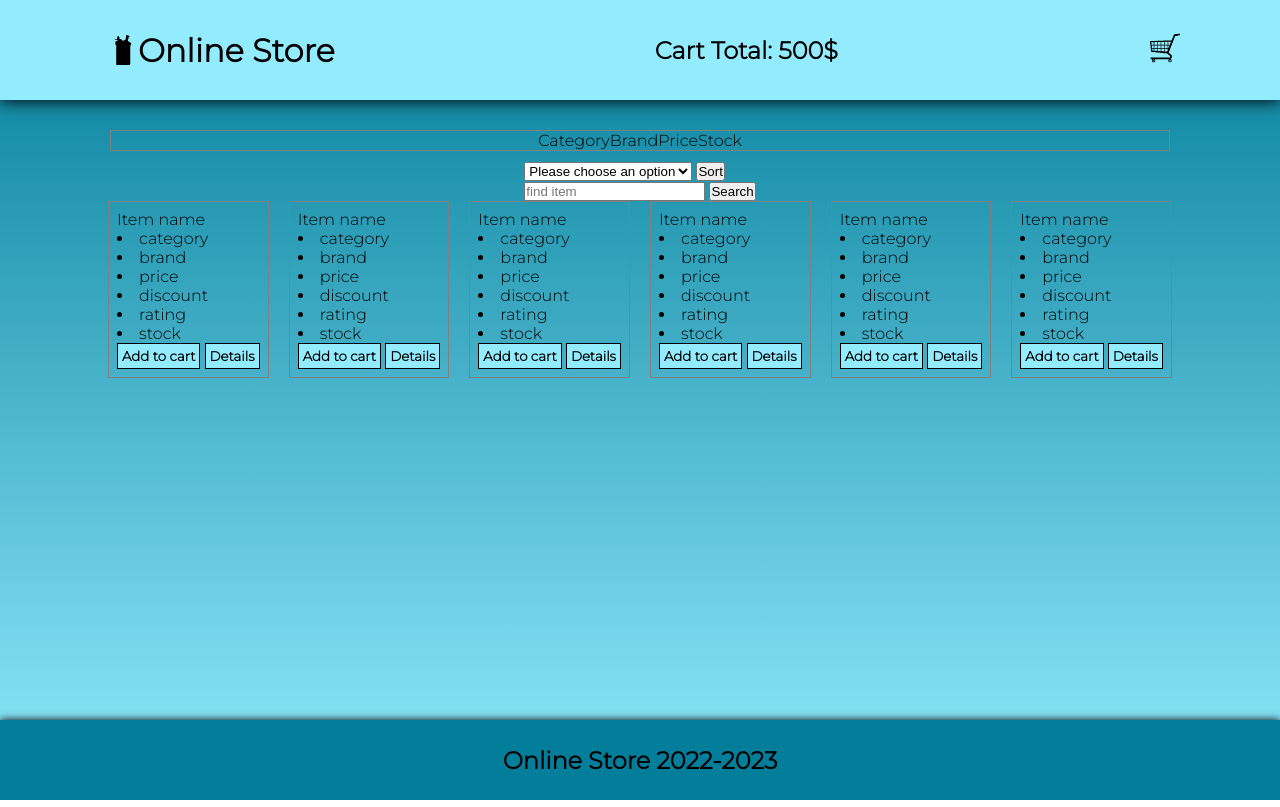
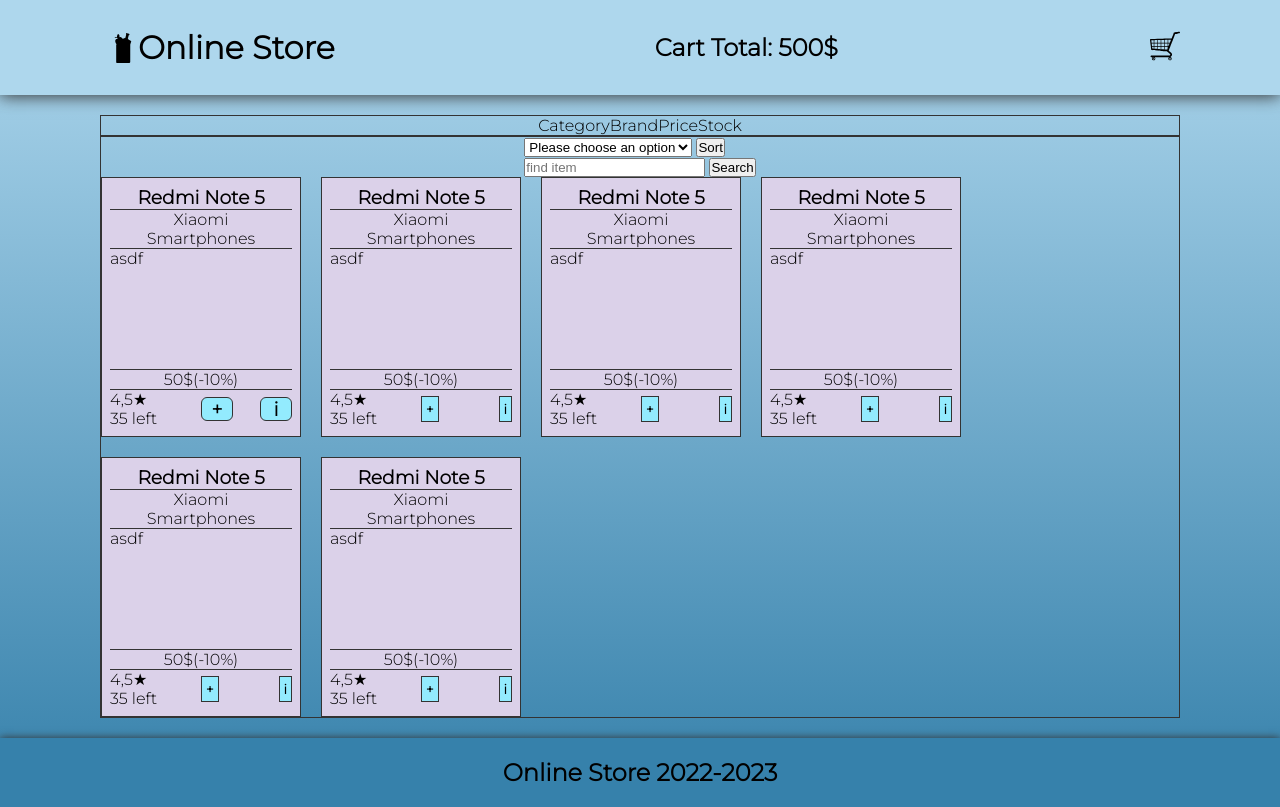
Before and after one commit to elinven/online-store, a website built with webpack: page src/index.html in a window 1280 px wide. Built offline with nearby package versions, Linux system fonts and the light colour scheme.

Commit message:
feat: change design

```diff
--- a/src/index.html
+++ b/src/index.html
@@ -26,6 +26,8 @@
             class="header-logo-bag"
             src="./assets/img/icons/shopping-bag.svg"
             alt="shopping bag"
+            width="30"
+            height="30"
           />
           <h1 class="header-logo-text">Online Store</h1>
         </div>
@@ -36,6 +38,8 @@
           class="header-shopping-cart"
           src="./assets/img/icons/shopping-cart.svg"
           alt="shopping cart"
+          width="30"
+          height="30"
       /></a>
     </header>
     <main class="main">
@@ -64,82 +68,148 @@
         </div>
         <div class="goods-showcase">
           <div class="goods-item">
-            <div class="goods-item-name">Item name</div>
-            <ul class="goods-item-info">
-              <li class="goods-item-info-category">category</li>
-              <li class="goods-item-info-brand">brand</li>
-              <li class="goods-item-info-price">price</li>
-              <li class="goods-item-info-discount">discount</li>
-              <li class="goods-item-info-rating">rating</li>
-              <li class="goods-item-info-stock">stock</li>
-            </ul>
-            <button class="goods-item-add">Add to cart</button>
-            <button class="goods-item-details">Details</button>
+            <div class="goods-item-upper-section">
+              <h3 class="goods-item-name">Redmi Note 5</h3>
+              <div class="goods-item-category-and-brand-wrapper">
+                <p class="goods-item-info-brand">Xiaomi</p>
+                <p class="goods-item-info-category">Smartphones</p>
+              </div>
+            </div>
+            <div class="goods-item-photo">asdf</div>
+            <div class="goods-item-info">
+              <div class="goods-item-info-price">50$</div>
+              <div class="goods-item-info-discount">(-10%)</div>
+            </div>
+            <div class="goods-item-lower-section">
+              <div class="goods-item-rating-and-stock">
+                <div class="goods-item-rating">4,5★</div>
+                <div class="goods-item-stock">35 left</div>
+              </div>
+              <div class="goods-item-buttons">
+                <button class="goods-item-button goods-item-add">+</button>
+                <button class="goods-item-button goods-item-details">i</button>
+              </div>
+            </div>
           </div>
           <div class="goods-item">
-            <div class="goods-item-name">Item name</div>
-            <ul class="goods-item-info">
-              <li class="goods-item-info-category">category</li>
-              <li class="goods-item-info-brand">brand</li>
-              <li class="goods-item-info-price">price</li>
-              <li class="goods-item-info-discount">discount</li>
-              <li class="goods-item-info-rating">rating</li>
-              <li class="goods-item-info-stock">stock</li>
-            </ul>
-            <button class="goods-item-add">Add to cart</button>
-            <button class="goods-item-details">Details</button>
+            <div class="goods-item-upper-section">
+              <h3 class="goods-item-name">Redmi Note 5</h3>
+              <div class="goods-item-category-and-brand-wrapper">
+                <p class="goods-item-info-brand">Xiaomi</p>
+                <p class="goods-item-info-category">Smartphones</p>
+              </div>
+            </div>
+            <div class="goods-item-photo">asdf</div>
+            <div class="goods-item-info">
+              <div class="goods-item-info-price">50$</div>
+              <div class="goods-item-info-discount">(-10%)</div>
+            </div>
+            <div class="goods-item-lower-section">
+              <div class="goods-item-rating-and-stock">
+                <div class="goods-item-rating">4,5★</div>
+                <div class="goods-item-stock">35 left</div>
+              </div>
+              <div class="goods-item-buttons">
+                <button class="goods-item-add">+</button>
+                <button class="goods-item-details">i</button>
+              </div>
+            </div>
           </div>
           <div class="goods-item">
-            <div class="goods-item-name">Item name</div>
-            <ul class="goods-item-info">
-              <li class="goods-item-info-category">category</li>
-              <li class="goods-item-info-brand">brand</li>
-              <li class="goods-item-info-price">price</li>
-              <li class="goods-item-info-discount">discount</li>
-              <li class="goods-item-info-rating">rating</li>
-              <li class="goods-item-info-stock">stock</li>
-            </ul>
-            <button class="goods-item-add">Add to cart</button>
-            <button class="goods-item-details">Details</button>
+            <div class="goods-item-upper-section">
+              <h3 class="goods-item-name">Redmi Note 5</h3>
+              <div class="goods-item-category-and-brand-wrapper">
+                <p class="goods-item-info-brand">Xiaomi</p>
+                <p class="goods-item-info-category">Smartphones</p>
+              </div>
+            </div>
+            <div class="goods-item-photo">asdf</div>
+            <div class="goods-item-info">
+              <div class="goods-item-info-price">50$</div>
+              <div class="goods-item-info-discount">(-10%)</div>
+            </div>
+            <div class="goods-item-lower-section">
+              <div class="goods-item-rating-and-stock">
+                <div class="goods-item-rating">4,5★</div>
+                <div class="goods-item-stock">35 left</div>
+              </div>
+              <div class="goods-item-buttons">
+                <button class="goods-item-add">+</button>
+                <button class="goods-item-details">i</button>
+              </div>
+            </div>
           </div>
           <div class="goods-item">
-            <div class="goods-item-name">Item name</div>
-            <ul class="goods-item-info">
-              <li class="goods-item-info-category">category</li>
-              <li class="goods-item-info-brand">brand</li>
-              <li class="goods-item-info-price">price</li>
-              <li class="goods-item-info-discount">discount</li>
-              <li class="goods-item-info-rating">rating</li>
-              <li class="goods-item-info-stock">stock</li>
-            </ul>
-            <button class="goods-item-add">Add to cart</button>
-            <button class="goods-item-details">Details</button>
+            <div class="goods-item-upper-section">
+              <h3 class="goods-item-name">Redmi Note 5</h3>
+              <div class="goods-item-category-and-brand-wrapper">
+                <p class="goods-item-info-brand">Xiaomi</p>
+                <p class="goods-item-info-category">Smartphones</p>
+              </div>
+            </div>
+            <div class="goods-item-photo">asdf</div>
+            <div class="goods-item-info">
+              <div class="goods-item-info-price">50$</div>
+              <div class="goods-item-info-discount">(-10%)</div>
+            </div>
+            <div class="goods-item-lower-section">
+              <div class="goods-item-rating-and-stock">
+                <div class="goods-item-rating">4,5★</div>
+                <div class="goods-item-stock">35 left</div>
+              </div>
+              <div class="goods-item-buttons">
+                <button class="goods-item-add">+</button>
+                <button class="goods-item-details">i</button>
+              </div>
+            </div>
           </div>
           <div class="goods-item">
-            <div class="goods-item-name">Item name</div>
-            <ul class="goods-item-info">
-              <li class="goods-item-info-category">category</li>
-              <li class="goods-item-info-brand">brand</li>
-              <li class="goods-item-info-price">price</li>
-              <li class="goods-item-info-discount">discount</li>
-              <li class="goods-item-info-rating">rating</li>
-              <li class="goods-item-info-stock">stock</li>
-            </ul>
-            <button class="goods-item-add">Add to cart</button>
-            <button class="goods-item-details">Details</button>
+            <div class="goods-item-upper-section">
+              <h3 class="goods-item-name">Redmi Note 5</h3>
+              <div class="goods-item-category-and-brand-wrapper">
+                <p class="goods-item-info-brand">Xiaomi</p>
+                <p class="goods-item-info-category">Smartphones</p>
+              </div>
+            </div>
+            <div class="goods-item-photo">asdf</div>
+            <div class="goods-item-info">
+              <div class="goods-item-info-price">50$</div>
+              <div class="goods-item-info-discount">(-10%)</div>
+            </div>
+            <div class="goods-item-lower-section">
+              <div class="goods-item-rating-and-stock">
+                <div class="goods-item-rating">4,5★</div>
+                <div class="goods-item-stock">35 left</div>
+              </div>
+              <div class="goods-item-buttons">
+                <button class="goods-item-add">+</button>
+                <button class="goods-item-details">i</button>
+              </div>
+            </div>
           </div>
           <div class="goods-item">
-            <div class="goods-item-name">Item name</div>
-            <ul class="goods-item-info">
-              <li class="goods-item-info-category">category</li>
-              <li class="goods-item-info-brand">brand</li>
-              <li class="goods-item-info-price">price</li>
-              <li class="goods-item-info-discount">discount</li>
-              <li class="goods-item-info-rating">rating</li>
-              <li class="goods-item-info-stock">stock</li>
-            </ul>
-            <button class="goods-item-add">Add to cart</button>
-            <button class="goods-item-details">Details</button>
+            <div class="goods-item-upper-section">
+              <h3 class="goods-item-name">Redmi Note 5</h3>
+              <div class="goods-item-category-and-brand-wrapper">
+                <p class="goods-item-info-brand">Xiaomi</p>
+                <p class="goods-item-info-category">Smartphones</p>
+              </div>
+            </div>
+            <div class="goods-item-photo">asdf</div>
+            <div class="goods-item-info">
+              <div class="goods-item-info-price">50$</div>
+              <div class="goods-item-info-discount">(-10%)</div>
+            </div>
+            <div class="goods-item-lower-section">
+              <div class="goods-item-rating-and-stock">
+                <div class="goods-item-rating">4,5★</div>
+                <div class="goods-item-stock">35 left</div>
+              </div>
+              <div class="goods-item-buttons">
+                <button class="goods-item-add">+</button>
+                <button class="goods-item-details">i</button>
+              </div>
+            </div>
           </div>
         </div>
       </div>
--- a/src/style.css
+++ b/src/style.css
@@ -14,7 +14,7 @@
   padding: 4px;
   background-color: rgb(147,235,254);
   cursor:pointer;
-  border: 1px solid black;
+  border: 1px solid #333333;
   font-weight: 600;
 }
 
@@ -28,8 +28,8 @@
   flex-direction: row;
   align-items: center;
   justify-content: space-between;
-  background: rgb(147,235,254);
-  box-shadow: 0px 1px 16px black;
+  background: #AED7ED;
+  box-shadow: 0px 1px 16px #333333;
   padding: 20px 100px;
   width: 100%;
 }
@@ -67,7 +67,7 @@
   flex-direction: column;
   justify-content: flex-start;
   background: rgb(147,235,254);
-  background: linear-gradient(0deg, rgba(147,235,254,1) 0%, rgba(3,126,154,1) 100%);
+  background: linear-gradient(0deg, #3681AB 0%, #AED7ED 100%);
   background-repeat: no-repeat;
   height: 100vh;
   font-family: 'Montserrat', sans-serif;
@@ -82,14 +82,14 @@
   flex-direction: row;
   align-items: center;
   justify-content: center;
-  border: 1px solid gray;
-  margin: 10px;
+  border: 1px solid #333333;
 }
 
 .goods-wrapper{
   display: flex;
   flex-direction: column;
   align-items: center;
+  border: 1px solid #333333;
 }
 
 .goods-showcase{
@@ -102,13 +102,77 @@
 }
 
 .goods-item{
+  display: flex;
+  flex-direction: column;
+  align-items: center;
+  justify-content: space-between;
   padding: 8px;
-  border: 1px solid gray;
-  max-width: 280px;
+  border: 1px solid #333333;
+  width: 200px;
+  height: 260px;
+  background: #DBD1E9;
+  backdrop-filter: blur(16px);
+  -webkit-backdrop-filter: blur(16px);
+}
+
+.goods-item-upper-section{
+  width: 100%;
+  display: flex;
+  flex-direction: column;
+  align-items: center;
+  justify-content: center;
+}
+
+.goods-item-category-and-brand-wrapper{
+  width: 100%;
+  display: flex;
+  flex-direction: column;
+  align-items: center;
+  justify-content: center;
+  border-top: 1px solid #333333;
+  border-bottom: 1px solid #333333;
+}
+
+.goods-item-photo{
+  height: 100%;
+  width: 100%;
 }
 
 .goods-item-info{
-  list-style-position: inside;
+  width: 100%;
+  display: flex;
+  flex-direction: row;
+  align-items: center;
+  justify-content: center;
+  border-top: 1px solid #333333;
+  border-bottom: 1px solid #333333;
+}
+
+.goods-item-lower-section{
+  width: 100%;
+  display: flex;
+  flex-direction: row;
+  align-items: center;
+  justify-content: space-between;
+}
+
+.goods-item-buttons{
+  width: 50%;
+  display: flex;
+  flex-direction: row;
+  align-items: center;
+  justify-content: space-between;
+}
+
+.goods-item-button{
+  border-radius: 6px;
+  font-size: 1.2em;
+  font-weight: 700;
+  display: flex;
+  align-items: center;
+  justify-content: center;
+  width: 32px;
+  height: 24px;
 }
 
 footer{
@@ -119,6 +183,6 @@
   flex-direction: row;
   align-items: center;
   justify-content: center;
-  box-shadow: 0px 0px 8px black;
-  background: rgba(3,126,154,1);
+  box-shadow: 0px 0px 8px #333333;
+  background: #3681AB;
 }
```
